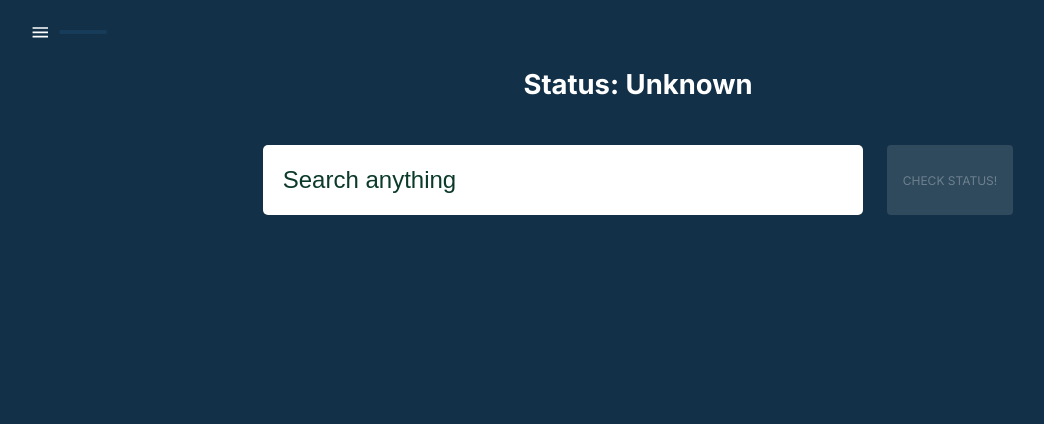
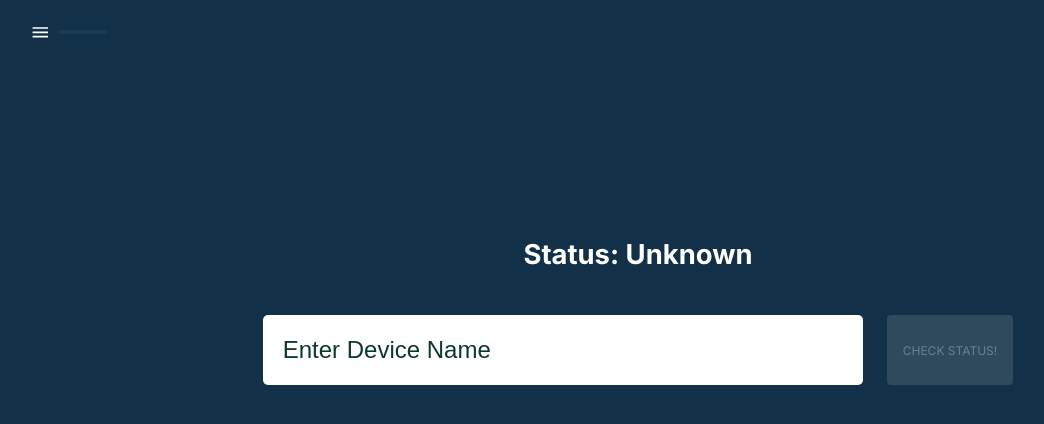
Before and after one commit to rachel-reese/BDC_app, a React (Create React App) app in the folder client/: page /checkstatus in a window 1280 px wide. Shown: the top 424 px of the page, without its empty margins (2-1046 px from the left). Built offline with nearby package versions, Linux system fonts and the light colour scheme.

Commit message:
Centered Search bar in the page

```diff
--- a/client/src/components/DeviceSearchBar/DeviceSearchBar.jsx
+++ b/client/src/components/DeviceSearchBar/DeviceSearchBar.jsx
@@ -18,15 +18,13 @@ const DeviceSearchBar = () => {
     showSuggestions: false,
     userInput: "",
   });
-  const [status, setStatus] = useState("Unknown")
+  const [status, setStatus] = useState("Unknown");
   const handleCheckStatus = () => {
-
-    const options = ["Active", "Inactive"]
-    const choice = Math.floor(Math.random()*2)
-    setStatus(options[choice])
-  }
+    const options = ["Active", "Inactive"];
+    const choice = Math.floor(Math.random() * 2);
+    setStatus(options[choice]);
+  };
   const handleChange = (event) => {
-
     const userInput = event.currentTarget.value;
 
     const filteredSuggestions = suggestionsList.filter(
@@ -50,10 +48,15 @@ const DeviceSearchBar = () => {
     });
   };
   return (
-    <Grid container direction="column" justifyContent="space-around" alignItems="center" spacing={5} >
+    <Grid
+      container
+      direction="column"
+      justifyContent="space-around"
+      alignItems="center"
+      spacing={5}
+    >
       <Grid item>
         <h1>Status: {status}</h1>
-
       </Grid>
       <Grid item>
         <Grid
@@ -69,7 +72,7 @@ const DeviceSearchBar = () => {
                 <input
                   type="text"
                   id="input-box"
-                  placeholder="Search anything"
+                  placeholder="Enter Device Name"
                   autoComplete="off"
                   onChange={handleChange}
                   value={suggestions.userInput}
@@ -99,7 +102,13 @@ const DeviceSearchBar = () => {
           </Grid>
 
           <Grid item>
-            <Button style={{ height: "70px" }} variant="contained" onClick={handleCheckStatus} disabled={!suggestionsList.includes(suggestions.userInput)}>
+            <Button
+              disableElevation
+              style={{ height: "70px" }}
+              variant="contained"
+              onClick={handleCheckStatus}
+              disabled={!suggestionsList.includes(suggestions.userInput)}
+            >
               Check Status!
             </Button>
           </Grid>
--- a/client/src/scenes/checkstatus/index.js
+++ b/client/src/scenes/checkstatus/index.js
@@ -1,10 +1,22 @@
-import React from 'react'
-import DeviceSearchBar from 'components/DeviceSearchBar/DeviceSearchBar'
+import React from "react";
+import DeviceSearchBar from "components/DeviceSearchBar/DeviceSearchBar";
+import { Grid } from "@mui/material";
 
 const CheckStatus = () => {
   return (
-    <DeviceSearchBar/>
-  )
-}
+    <Grid
+      container
+      spacing={0}
+      direction="column"
+      alignItems="center"
+      justifyContent="center"
+      style={{ minHeight: "80vh" }}
+    >
+      <Grid item height="300px">
+        <DeviceSearchBar />
+      </Grid>
+    </Grid>
+  );
+};
 
-export default CheckStatus
+export default CheckStatus;
```
Also changed, not shown: 1 other file (tests, documents, lock files or other folders). Lines whose indentation alone changed are shown as unchanged.
